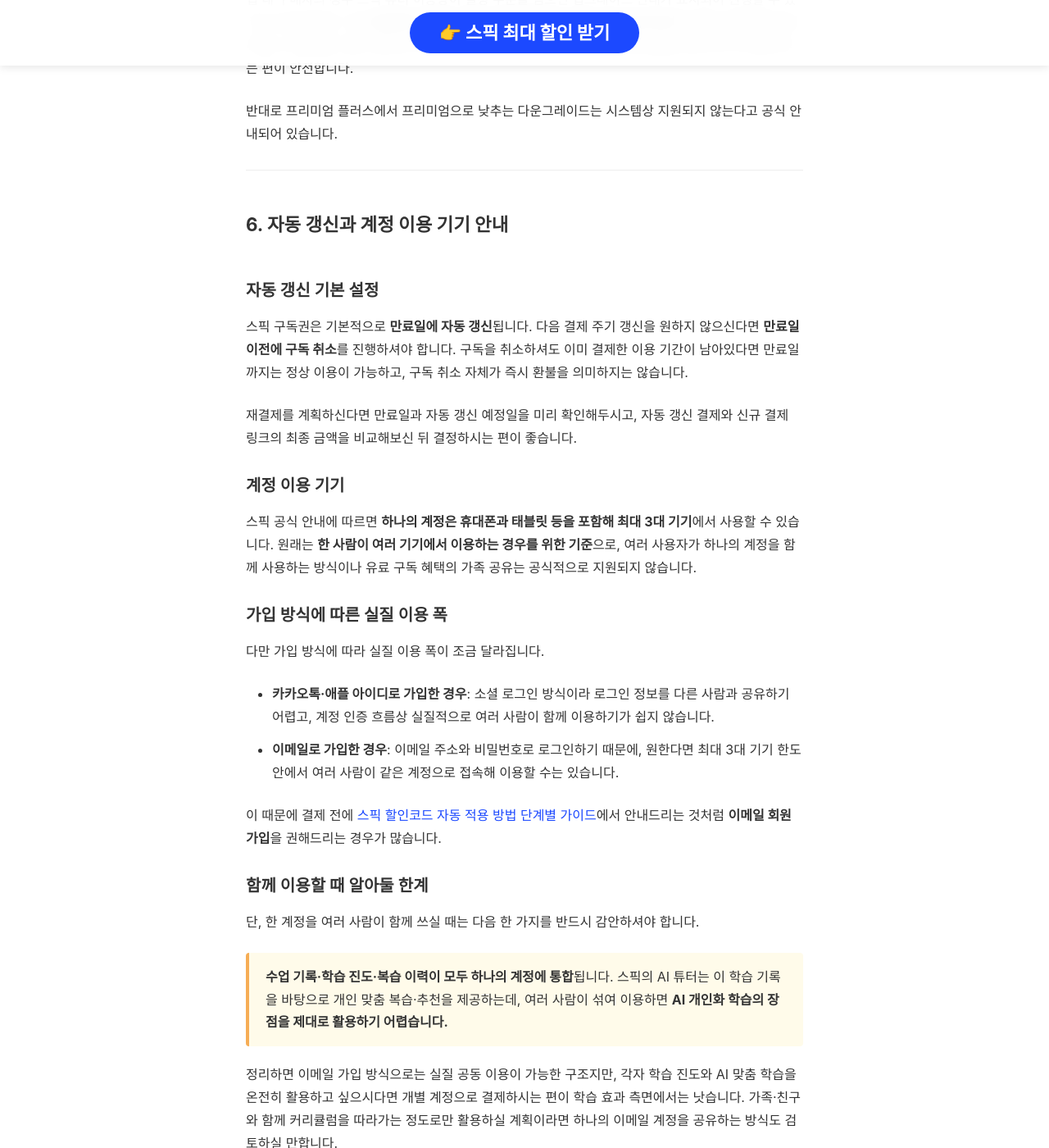
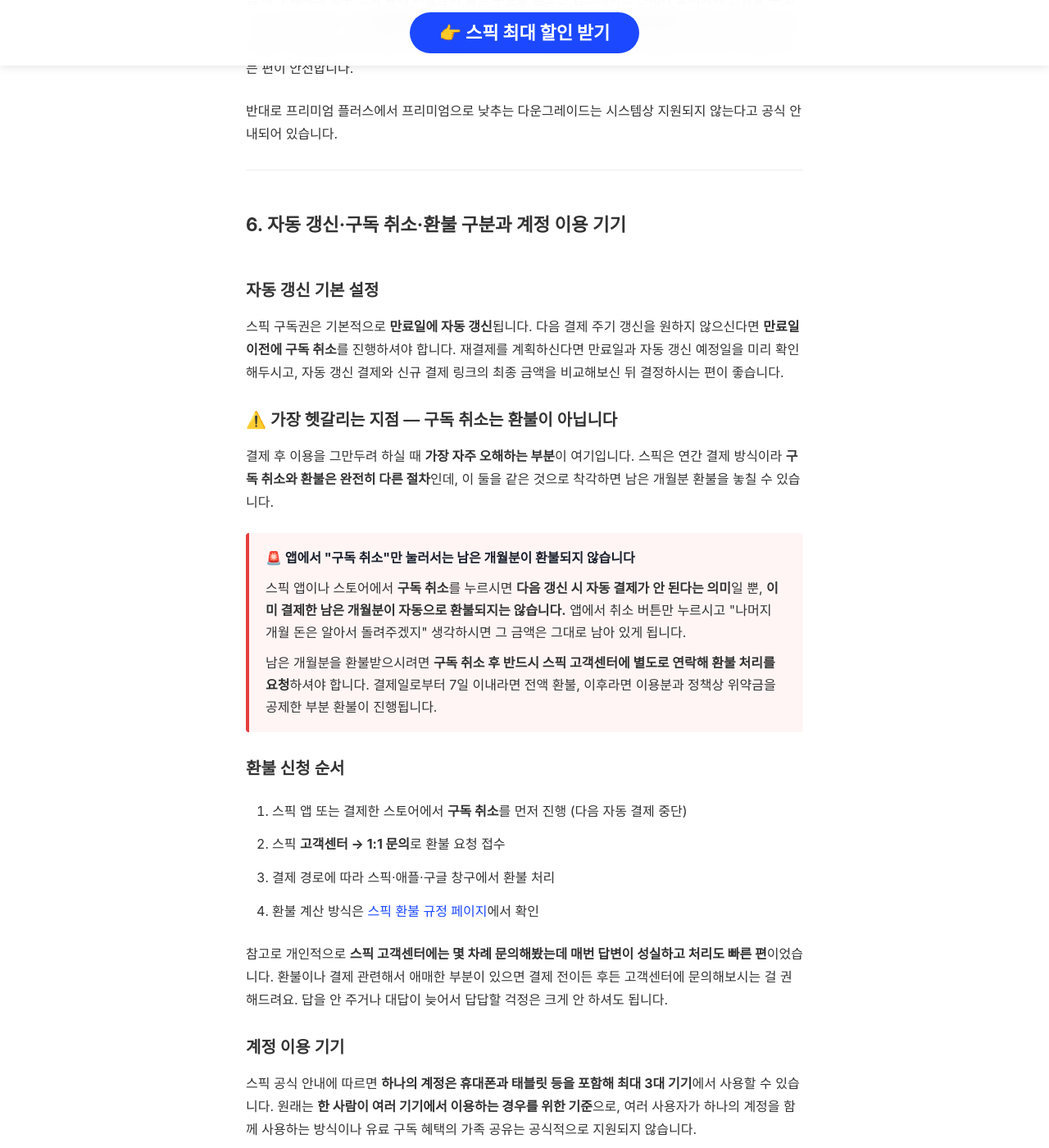
Before and after one commit to kjsjdw/speak_event_page, a Jekyll site: the page built from discount.md, in a window 1280 px wide and 1400 px high, scrolled down 6910 px. Shown: the whole window at 82% size. Built offline with Jekyll 4.4.1, drawn with Linux system fonts in a browser that asks for light colours; some web fonts are replaced; some of the changed text lies outside the part shown.

Commit message:
Add critical warning: 구독 취소 ≠ 환불, 고객센터 별도 요청 필요
- 섹션 6 제목 확장: 자동 갱신·구독 취소·환불 구분과 계정 이용 기기
- 🚨 빨간 경고 박스: 앱 구독 취소는 다음 자동 결제 중단일 뿐
  이미 결제한 남은 개월분은 자동 환불되지 않음
  → 반드시 고객센터에 별도 환불 요청해야 함
- 환불 신청 4단계 순서 명시
- 개인 경험 안내: 스픽 고객센터 응대 성실·처리 빠른 편이라 부담 없이 문의 권장

```diff
--- a/discount.md
+++ b/discount.md
@@ -39,7 +39,7 @@ image: /content/images/discount.jpg
     <li><a href='#toc-3' style="color: #4a5568; text-decoration: none;">웹 결제와 앱 내 결제 비교 방법</a></li>
     <li><a href='#toc-4' style="color: #4a5568; text-decoration: none;">할부 결제 이용 시 확인할 점</a></li>
     <li><a href='#toc-5' style="color: #4a5568; text-decoration: none;">상황별로 확인해두면 좋은 사항</a></li>
-    <li><a href='#toc-6' style="color: #4a5568; text-decoration: none;">자동 갱신과 계정 이용 기기 안내</a></li>
+    <li><a href='#toc-6' style="color: #4a5568; text-decoration: none;">자동 갱신·구독 취소·환불 구분과 계정 이용 기기</a></li>
     <li><a href='#toc-7' style="color: #4a5568; text-decoration: none;">스픽 할인코드 가격 자주 묻는 질문</a></li>
   </ol>
 </div>
@@ -275,13 +275,32 @@ image: /content/images/discount.jpg
 
 <hr style="border: 0; border-top: 1px solid #eee; margin: 30px 0;">
 
-<h2 id="toc-6" style="font-size: 1.4rem; font-weight: bold; padding-top: 100px; margin-top: -80px; padding-bottom: 20px;">6. 자동 갱신과 계정 이용 기기 안내</h2>
+<h2 id="toc-6" style="font-size: 1.4rem; font-weight: bold; padding-top: 100px; margin-top: -80px; padding-bottom: 20px;">6. 자동 갱신·구독 취소·환불 구분과 계정 이용 기기</h2>
 
 <h3 style="margin-top: 30px;">자동 갱신 기본 설정</h3>
 
-<p>스픽 구독권은 기본적으로 <strong>만료일에 자동 갱신</strong>됩니다. 다음 결제 주기 갱신을 원하지 않으신다면 <strong>만료일 이전에 구독 취소</strong>를 진행하셔야 합니다. 구독을 취소하셔도 이미 결제한 이용 기간이 남아있다면 만료일까지는 정상 이용이 가능하고, 구독 취소 자체가 즉시 환불을 의미하지는 않습니다.</p>
+<p>스픽 구독권은 기본적으로 <strong>만료일에 자동 갱신</strong>됩니다. 다음 결제 주기 갱신을 원하지 않으신다면 <strong>만료일 이전에 구독 취소</strong>를 진행하셔야 합니다. 재결제를 계획하신다면 만료일과 자동 갱신 예정일을 미리 확인해두시고, 자동 갱신 결제와 신규 결제 링크의 최종 금액을 비교해보신 뒤 결정하시는 편이 좋습니다.</p>
 
-<p>재결제를 계획하신다면 만료일과 자동 갱신 예정일을 미리 확인해두시고, 자동 갱신 결제와 신규 결제 링크의 최종 금액을 비교해보신 뒤 결정하시는 편이 좋습니다.</p>
+<h3 style="margin-top: 30px;">⚠️ 가장 헷갈리는 지점 — 구독 취소는 환불이 아닙니다</h3>
+
+<p>결제 후 이용을 그만두려 하실 때 <strong>가장 자주 오해하는 부분</strong>이 여기입니다. 스픽은 연간 결제 방식이라 <strong>구독 취소와 환불은 완전히 다른 절차</strong>인데, 이 둘을 같은 것으로 착각하면 남은 개월분 환불을 놓칠 수 있습니다.</p>
+
+<div style="background-color: #fff5f5; border-left: 4px solid #e53e3e; padding: 16px 20px; margin: 20px 0; border-radius: 4px;">
+  <p style="margin: 0 0 10px 0; font-weight: bold; color: #1a202c;">🚨 앱에서 "구독 취소"만 눌러서는 남은 개월분이 환불되지 않습니다</p>
+  <p style="margin: 0 0 10px 0; line-height: 1.7;">스픽 앱이나 스토어에서 <strong>구독 취소</strong>를 누르시면 <strong>다음 갱신 시 자동 결제가 안 된다는 의미</strong>일 뿐, <strong>이미 결제한 남은 개월분이 자동으로 환불되지는 않습니다.</strong> 앱에서 취소 버튼만 누르시고 "나머지 개월 돈은 알아서 돌려주겠지" 생각하시면 그 금액은 그대로 남아 있게 됩니다.</p>
+  <p style="margin: 0; line-height: 1.7;">남은 개월분을 환불받으시려면 <strong>구독 취소 후 반드시 스픽 고객센터에 별도로 연락해 환불 처리를 요청</strong>하셔야 합니다. 결제일로부터 7일 이내라면 전액 환불, 이후라면 이용분과 정책상 위약금을 공제한 부분 환불이 진행됩니다.</p>
+</div>
+
+<h3 style="margin-top: 30px;">환불 신청 순서</h3>
+
+<ol>
+  <li>스픽 앱 또는 결제한 스토어에서 <strong>구독 취소</strong>를 먼저 진행 (다음 자동 결제 중단)</li>
+  <li>스픽 <strong>고객센터 → 1:1 문의</strong>로 환불 요청 접수</li>
+  <li>결제 경로에 따라 스픽·애플·구글 창구에서 환불 처리</li>
+  <li>환불 계산 방식은 <a href="{{ '/refund/' | relative_url }}">스픽 환불 규정 페이지</a>에서 확인</li>
+</ol>
+
+<p>참고로 개인적으로 <strong>스픽 고객센터에는 몇 차례 문의해봤는데 매번 답변이 성실하고 처리도 빠른 편</strong>이었습니다. 환불이나 결제 관련해서 애매한 부분이 있으면 결제 전이든 후든 고객센터에 문의해보시는 걸 권해드려요. 답을 안 주거나 대답이 늦어서 답답할 걱정은 크게 안 하셔도 됩니다.</p>
 
 <h3 style="margin-top: 30px;">계정 이용 기기</h3>
 
```
